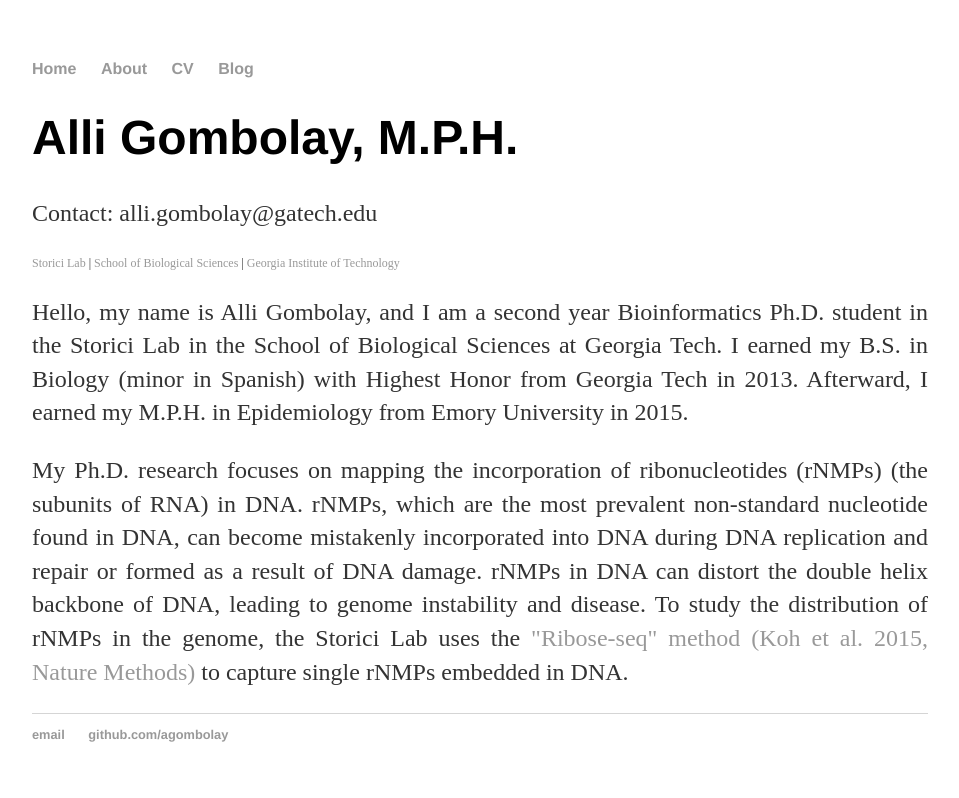
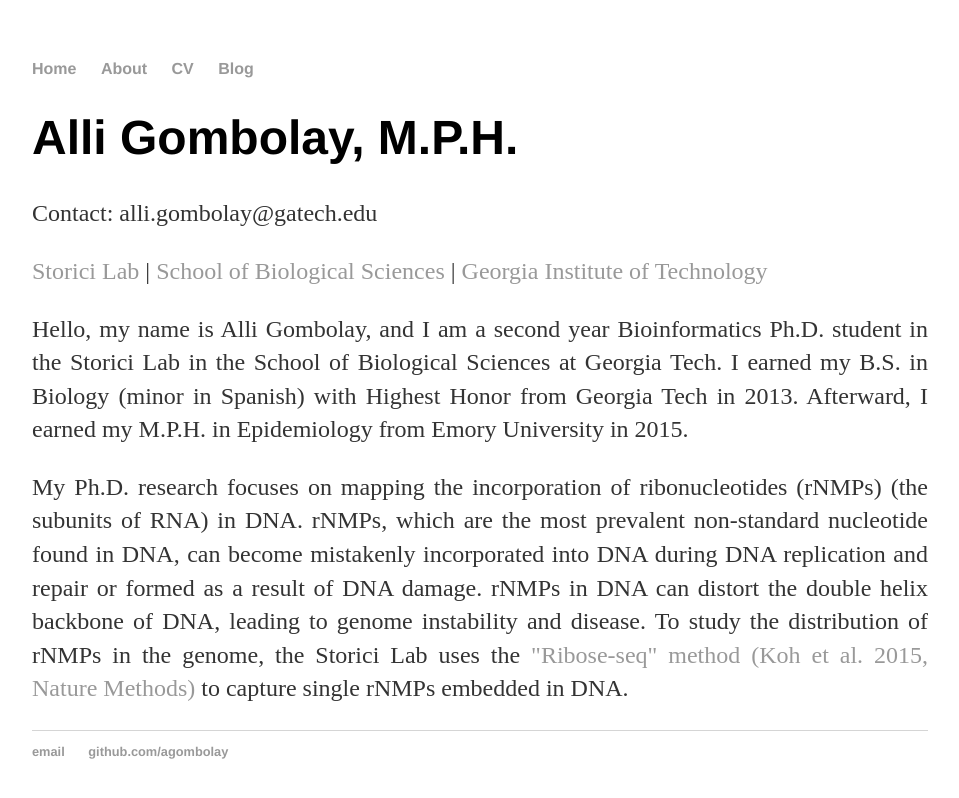
Before and after one commit to agombolay/agombolay.github.io, a Jekyll site: the page built from index.html, in a window 1280 px wide. Shown: the top 798 px of the page, without its empty margins (160-1119 px from the left). Built offline with Jekyll 4.4.1, drawn with Linux system fonts in a browser that asks for light colours.

Commit message:
Update index.html

```diff
--- a/index.html
+++ b/index.html
@@ -5,7 +5,7 @@ title: Alli Gombolay
 <div class="blurb">
 	<h1>Alli Gombolay, M.P.H.</h1>
 	<p>Contact: alli.gombolay@gatech.edu</p>
-	<p style="font-size:12px"><a href="http://www.storicilab.gatech.edu/">Storici Lab</a> | <a href="http://www.biology.gatech.edu/">School of Biological Sciences</a> | <a href="http://www.gatech.edu/">Georgia Institute of Technology</a></p>
-	<p align="justify">Hello, my name is Alli Gombolay, and I am a second year Bioinformatics Ph.D. student in the Storici Lab in the School of Biological Sciences at Georgia Tech.  I earned my B.S. in Biology (minor in Spanish) with Highest Honor from Georgia Tech in 2013.  Afterward, I earned my M.P.H. in Epidemiology from Emory University in 2015.</p>
+	<p><a href="http://www.storicilab.gatech.edu/">Storici Lab</a> | <a href="http://www.biology.gatech.edu/">School of Biological Sciences</a> | <a href="http://www.gatech.edu/">Georgia Institute of Technology</a></p>
+	<p style="font-size:18px"</p><p align="justify">Hello, my name is Alli Gombolay, and I am a second year Bioinformatics Ph.D. student in the Storici Lab in the School of Biological Sciences at Georgia Tech.  I earned my B.S. in Biology (minor in Spanish) with Highest Honor from Georgia Tech in 2013.  Afterward, I earned my M.P.H. in Epidemiology from Emory University in 2015.</p>
 	<p align="justify">My Ph.D. research focuses on mapping the incorporation of ribonucleotides (rNMPs) (the subunits of RNA) in DNA.  rNMPs, which are the most prevalent non-standard nucleotide found in DNA, can become mistakenly incorporated into DNA during DNA replication and repair or formed as a result of DNA damage.  rNMPs in DNA can distort the double helix backbone of DNA, leading to genome instability and disease.  To study the distribution of rNMPs in the genome, the Storici Lab uses the <a href="http://www.ncbi.nlm.nih.gov/pubmed/25622106">"Ribose-seq" method (Koh et al. 2015, Nature Methods)</a> to capture single rNMPs embedded in DNA.</p>
 </div><!-- /.blurb -->
```
